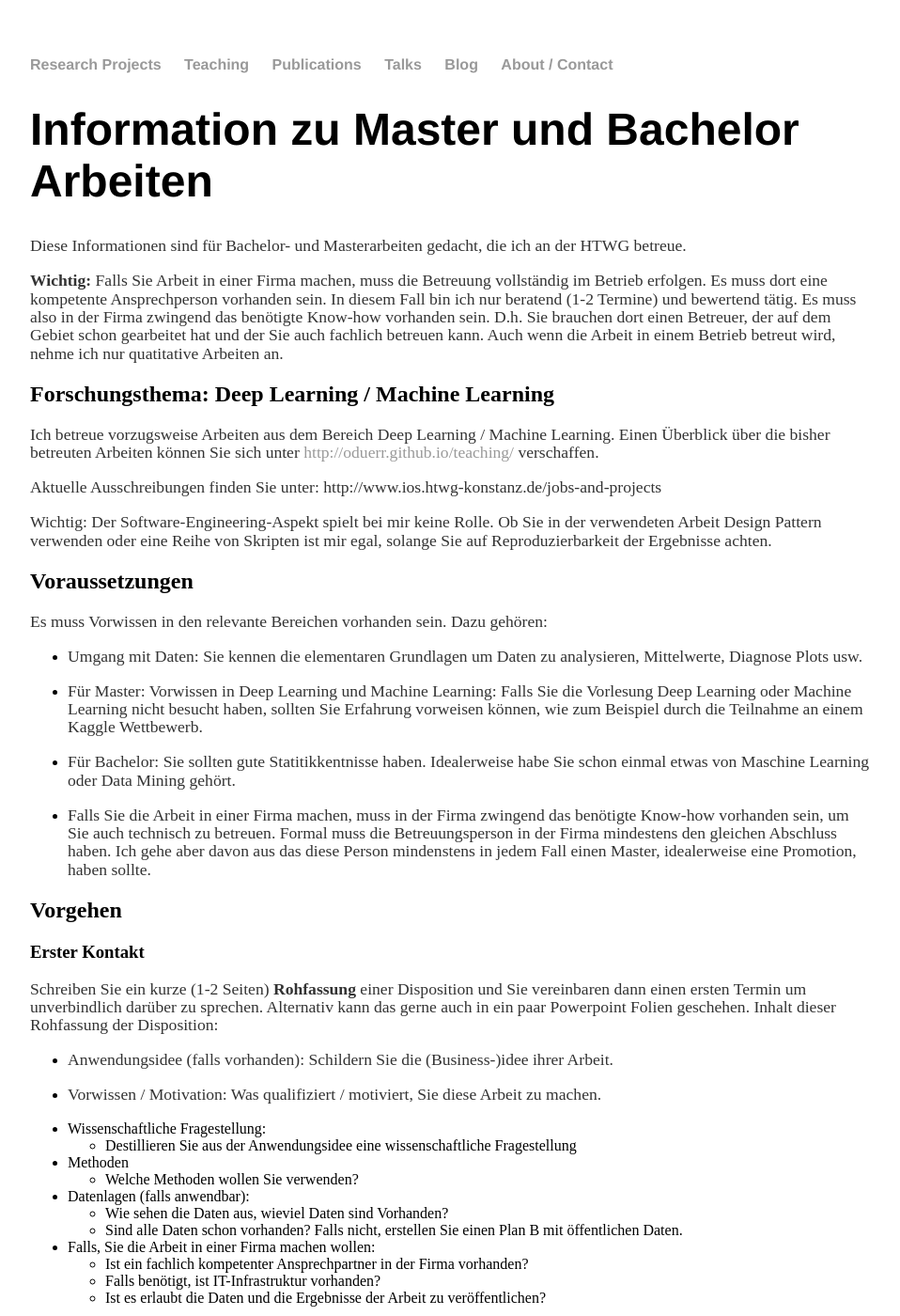
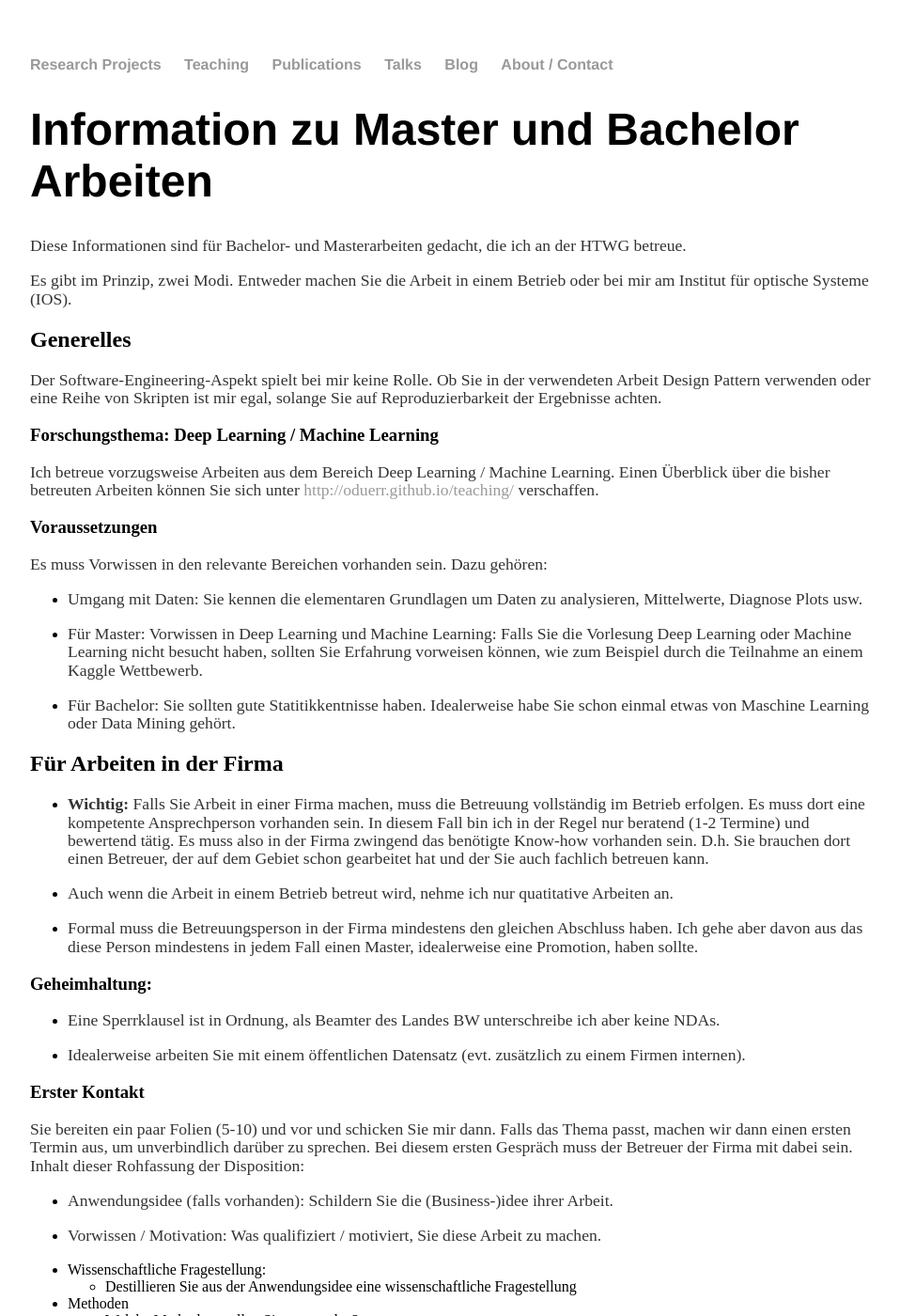
Before and after one commit to oduerr/oduerr.github.io, a Jekyll site: the page built from teaching/bama/index.md, in a window 1280 px wide and 1400 px high. Shown: the whole window at 94% size, without its empty margins (160-1118 px from the left). Built offline with Jekyll 4.4.1, drawn with Linux system fonts in a browser that asks for light colours; some of the changed text lies outside the part shown.

Commit message:
Neuse Version

```diff
--- a/teaching/bama/index.md
+++ b/teaching/bama/index.md
@@ -7,18 +7,15 @@ author: “Oliver Dürr”
 # Information zu Master und Bachelor Arbeiten
 Diese Informationen sind für Bachelor- und Masterarbeiten gedacht, die ich an der HTWG betreue.
 
-**Wichtig:**
-Falls Sie Arbeit in einer Firma machen, muss die Betreuung vollständig im Betrieb erfolgen. Es muss dort eine kompetente Ansprechperson vorhanden sein. In diesem Fall bin ich nur beratend (1-2 Termine) und bewertend tätig. Es muss also in der Firma zwingend das benötigte Know-how vorhanden sein. D.h. Sie brauchen dort einen Betreuer, der auf dem Gebiet schon gearbeitet hat und der Sie auch fachlich betreuen kann. Auch wenn die Arbeit in einem Betrieb betreut wird, nehme ich nur quatitative Arbeiten an.
+Es gibt im Prinzip, zwei Modi. Entweder machen Sie die Arbeit in einem Betrieb oder bei mir am Institut für optische Systeme (IOS).
 
-## Forschungsthema: Deep Learning / Machine Learning
+## Generelles
+Der Software-Engineering-Aspekt spielt bei mir keine Rolle. Ob Sie in der verwendeten Arbeit Design Pattern verwenden oder eine Reihe von Skripten ist mir egal, solange Sie auf Reproduzierbarkeit der Ergebnisse achten.
+
+### Forschungsthema: Deep Learning / Machine Learning
 Ich betreue vorzugsweise Arbeiten aus dem Bereich Deep Learning / Machine Learning. Einen Überblick über die bisher betreuten Arbeiten können Sie sich unter [http://oduerr.github.io/teaching/](http://oduerr.github.io/teaching/) verschaffen.
 
-Aktuelle Ausschreibungen finden Sie unter: http://www.ios.htwg-konstanz.de/jobs-and-projects
-
-Wichtig: Der Software-Engineering-Aspekt spielt bei mir keine Rolle. Ob Sie in der verwendeten Arbeit Design Pattern verwenden oder eine Reihe von Skripten ist mir egal, solange Sie auf Reproduzierbarkeit der Ergebnisse achten.
-
-
-## Voraussetzungen
+### Voraussetzungen
 Es muss Vorwissen in den relevante Bereichen vorhanden sein. Dazu gehören:
 
 * Umgang mit Daten: Sie kennen die elementaren Grundlagen um Daten zu analysieren, Mittelwerte, Diagnose Plots usw.
@@ -27,12 +24,26 @@ Es muss Vorwissen in den relevante Bereichen vorhanden sein. Dazu gehören:
 
 * Für Bachelor: Sie sollten gute Statitikkentnisse haben. Idealerweise habe Sie schon einmal etwas von Maschine Learning oder Data Mining gehört.
 
-* Falls Sie die Arbeit in einer Firma machen, muss in der Firma zwingend das benötigte Know-how vorhanden sein, um Sie auch technisch zu betreuen. Formal muss die Betreuungsperson in der Firma mindestens den gleichen Abschluss haben. Ich gehe aber davon aus das diese Person mindenstens in jedem Fall einen Master, idealerweise eine Promotion, haben sollte.
 
-## Vorgehen
+## Für Arbeiten in der Firma
+
+
+* **Wichtig:** Falls Sie Arbeit in einer Firma machen, muss die Betreuung vollständig im Betrieb erfolgen. Es muss dort eine kompetente Ansprechperson vorhanden sein. In diesem Fall bin ich in der Regel nur beratend (1-2 Termine) und bewertend tätig. Es muss also in der Firma zwingend das benötigte Know-how vorhanden sein. D.h. Sie brauchen dort einen Betreuer, der auf dem Gebiet schon gearbeitet hat und der Sie auch fachlich betreuen kann.
+
+* Auch wenn die Arbeit in einem Betrieb betreut wird, nehme ich nur quatitative Arbeiten an.
+
+* Formal muss die Betreuungsperson in der Firma mindestens den gleichen Abschluss haben. Ich gehe aber davon aus das diese Person mindestens in jedem Fall einen Master, idealerweise eine Promotion, haben sollte.
+
+### Geheimhaltung:
+
+* Eine Sperrklausel ist in Ordnung, als Beamter des Landes BW unterschreibe ich aber keine NDAs.
+
+* Idealerweise arbeiten Sie mit einem öffentlichen Datensatz (evt. zusätzlich zu einem Firmen internen).
+
 
 ### Erster Kontakt
-Schreiben Sie ein kurze (1-2 Seiten) **Rohfassung** einer Disposition und Sie vereinbaren dann einen ersten Termin um unverbindlich darüber zu sprechen. Alternativ kann das gerne auch in ein paar Powerpoint Folien geschehen. Inhalt dieser Rohfassung der Disposition:
+
+Sie bereiten ein paar Folien (5-10) und vor und schicken Sie mir dann. Falls das Thema passt, machen wir dann einen ersten Termin aus, um unverbindlich darüber zu sprechen. Bei diesem ersten Gespräch muss der Betreuer der Firma mit dabei sein. Inhalt dieser Rohfassung der Disposition:
 
 * Anwendungsidee (falls vorhanden): Schildern Sie die (Business-)idee ihrer Arbeit.
 
@@ -57,7 +68,19 @@ Schreiben Sie ein kurze (1-2 Seiten) **Rohfassung** einer Disposition und Sie ve
 ### Formulierung einer Disposition
 Nach dem ersten Gespräch, formulieren Sie dann eine Disposition aufgrund derer ich dann die Arbeit als Betreuer annehme. In dieser Disposition, erweitern Sie die Rohfassung. Das heißt Sie führen Teilfragestellungen ein und erweitern den Methodenteil. Skizzieren Sie auch einen groben Projektplan.
 
-### Allgemeine Hinweise zur Arbeit
+
+## Arbeiten am Institut
+Wenn Sie die Arbeit am Institut schreiben, werden Sie entweder von mir direkt oder von einem Doktoranden betreut. Das Thema muss dann in das Forschungsportfolio passen. Auch wenn es nicht immer klappt, ist das Ziel eine Veröffentlichung in einem Journal oder für eine Konferenz oder Workshop.
+
+### Forschung
+Aktuelle Ausschreibungen finden Sie unter: http://www.ios.htwg-konstanz.de/jobs-and-projects.
+
+### Betreuung
+* Wir treffen uns in der Regel einmal die Woche, um Fragen zu besprechen.
+* Nach etwa 4 Wochen, werden Sie einen Einführungsvortrag halten, bei dem Sie Ihr Projekt der Gruppe (2-10) Personen vorstellen. Dies dient dazu, dass wir alle das gleiche Verständnis haben und evt. neue Ideen zu kreieren.
+
+
+## Allgemeine Hinweise zur Arbeit
 
 Format, Textverarbeitungsprogramm (Word,Google-Docs,LaTeX,...), Zitierweise (IEEE, Harvard,...) und Sprache (Deutsch oder Englisch) ist mir egal. Auf was ich wert lege:
 
@@ -68,9 +91,4 @@ Format, Textverarbeitungsprogramm (Word,Google-Docs,LaTeX,...), Zitierweise (IEE
 * Fehlerbalken müssen, sofern möglich, angegeben werden.
 * In der Regel kein Code im Haupttext (eher Pseudocode)
 
-
-
-
-Weitere gute Quellen sind
-[https://www.johner-institut.de/blog/karriere/wissenschaftliches-arbeiten/](https://www.johner-institut.de/blog/karriere/wissenschaftliches-arbeiten/)
-[https://homepage.univie.ac.at/roland.baessler/disposition.htm](https://homepage.univie.ac.at/roland.baessler/disposition.htm)
+Ein gutes Beispiel ist die Master Arbeit von Ivonne Kovylov https://github.com/IvonneKo/Master_Thesis/blob/main/Thesis_MSI_Kovylov_.pdf
```
